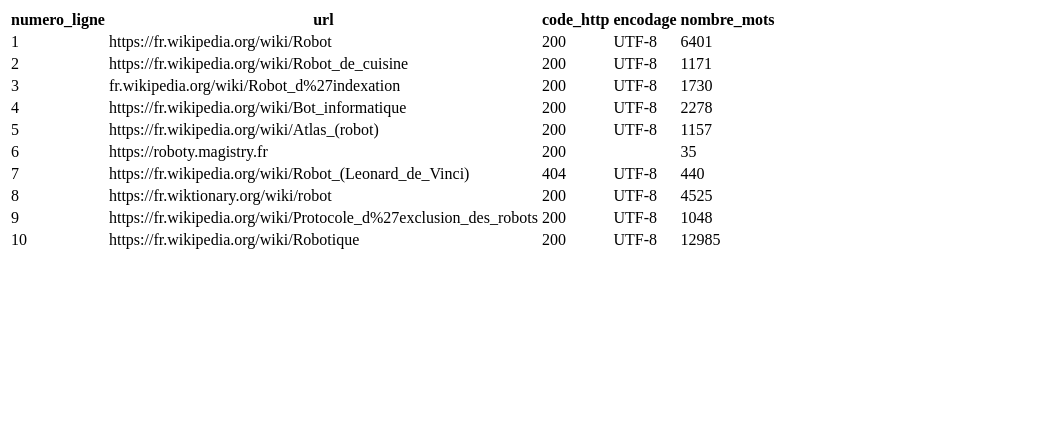
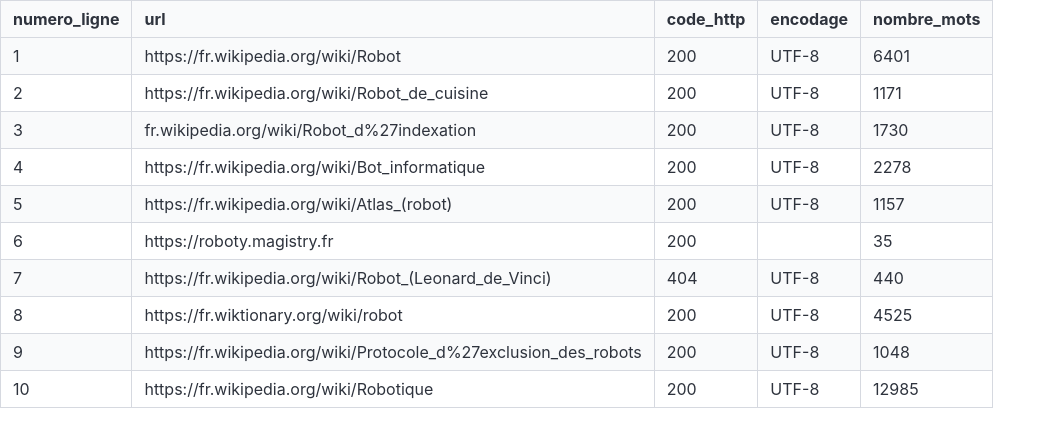
Before and after one commit to Manon09825/tuto_page, a plain HTML site: page tableau-fr.html in a window 1280 px wide. Shown: the whole page, without its empty margins (0-1056 px from the left). Drawn offline with nearby package versions, Linux system fonts and the light colour scheme.

```diff
--- a/tableau-fr.html
+++ b/tableau-fr.html
@@ -1,4 +1,7 @@
-<html><table class="table is-bordered is-hoverable is-striped">
+<html>
+    <head>
+    <link rel="stylesheet" href="https://cdn.jsdelivr.net/npm/bulma@1.0.2/css/bulma.min.css">
+    <table class="table is-bordered is-hoverable is-striped">
         <head>
         <tr>
             <th>numero_ligne</th>
```
Lines whose indentation alone changed are shown as unchanged.
